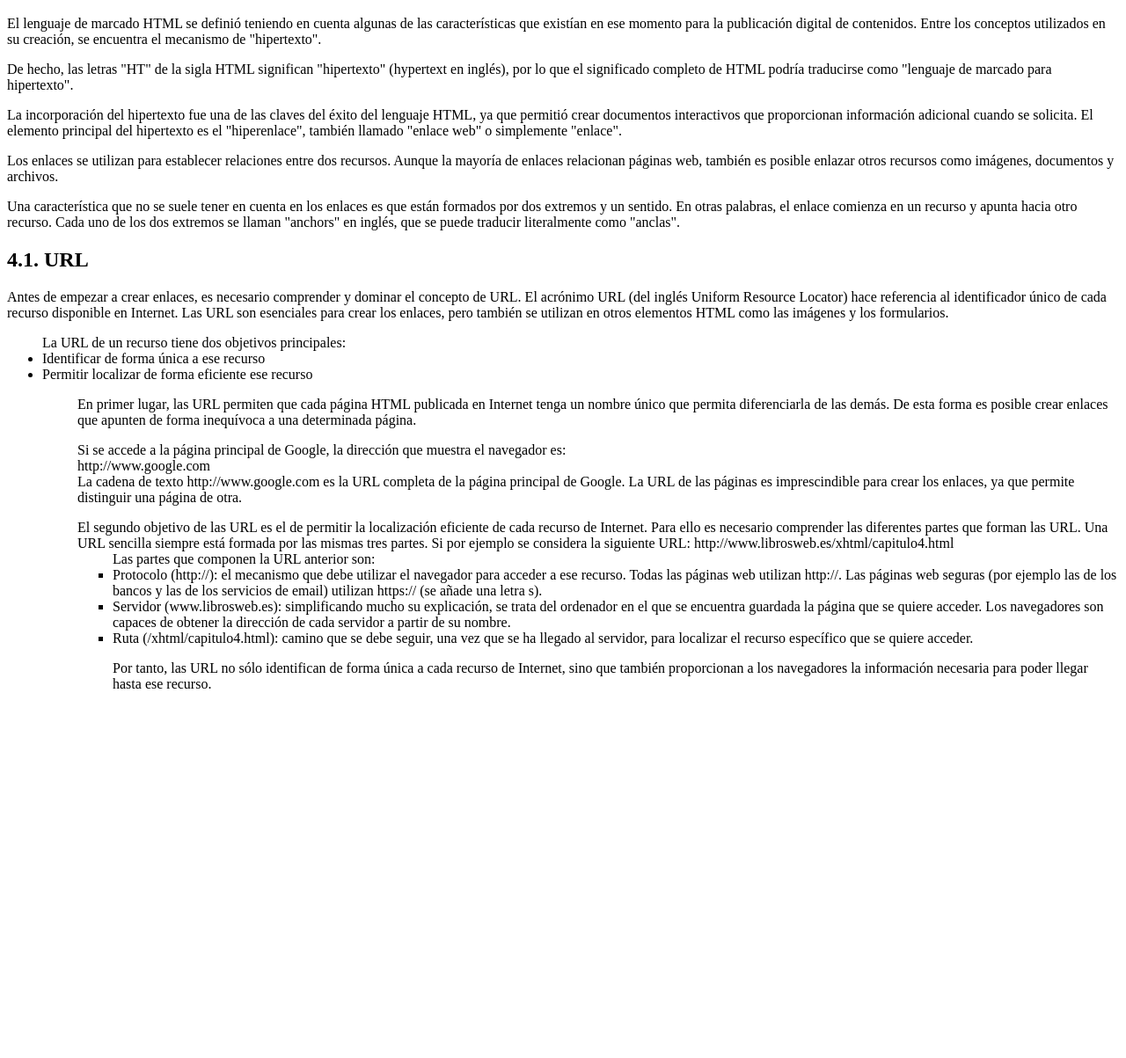
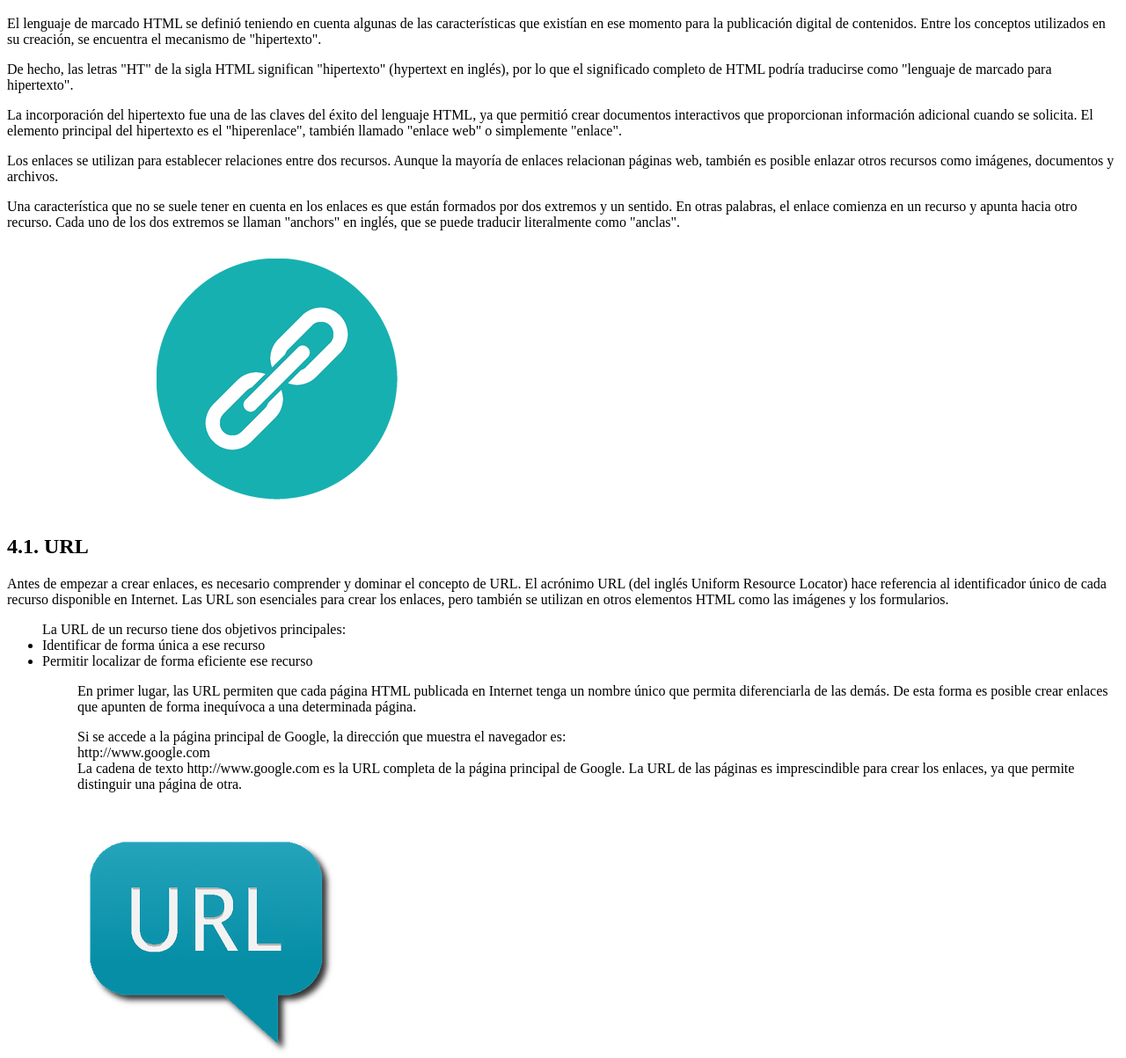
Before and after one commit to albertsantiago/Practica2, a plain HTML site: page index.html in a window 1280 px wide. Shown: the part 48-1251 px from the top of the page at 88% size. Before the commit the page ends 851 px from the top, so only its background shows below. Drawn offline with Linux system fonts and the light colour scheme.

Commit message:
creacion de carpeta con imagenes e incorporando las mismas a mi pagina

```diff
--- a/index.html
+++ b/index.html
@@ -15,6 +15,8 @@
 
 <p>Una característica que no se suele tener en cuenta en los enlaces es que están formados por dos extremos y un sentido. En otras palabras, el enlace comienza en un recurso y apunta hacia otro recurso. Cada uno de los dos extremos se llaman "anchors" en inglés, que se puede traducir literalmente como "anclas".</p>
 
+<img src="imagenes/img1.png"/>
+
 <h2>4.1. URL</h2>
 
 <p>Antes de empezar a crear enlaces, es necesario comprender y dominar el concepto de URL. El acrónimo URL (del inglés Uniform Resource Locator) hace referencia al identificador único de cada recurso disponible en Internet. Las URL son esenciales para crear los enlaces, pero también se utilizan en otros elementos HTML como las imágenes y los formularios.</p>
@@ -30,7 +32,7 @@
 
 http://www.google.com </br>
 La cadena de texto http://www.google.com es la URL completa de la página principal de Google. La URL de las páginas es imprescindible para crear los enlaces, ya que permite distinguir una página de otra.</p>
-
+<img src="imagenes/img2.png"/>
 El segundo objetivo de las URL es el de permitir la localización eficiente de cada recurso de Internet. Para ello es necesario comprender las diferentes partes que forman las URL. Una URL sencilla siempre está formada por las mismas tres partes. Si por ejemplo se considera la siguiente URL:
 
 http://www.librosweb.es/xhtml/capitulo4.html
```
Also changed, not shown: imagenes/img1.png (added), imagenes/img2.png (added).
